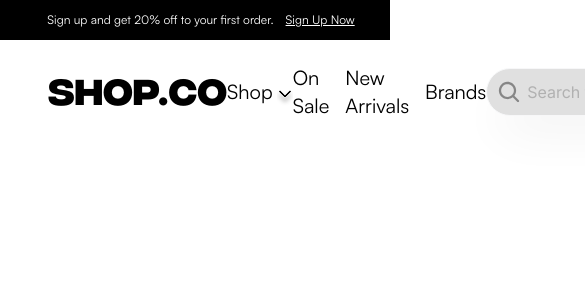
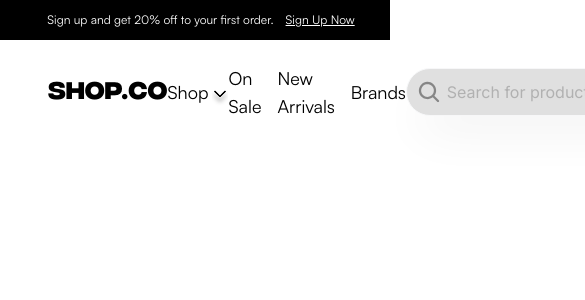
Before and after one commit to srinivas-pradhan/nextjs14-shopco-ecommerce, a Next.js app: page / in a window 390 px wide. Shown: the top 300 px of the page, 585 px wide, since content can reach past the window. Built offline with nearby package versions, Linux system fonts and the light colour scheme.

Commit message:
Support multiple screens - mobile view pending

```diff
--- a/components/NavBar.tsx
+++ b/components/NavBar.tsx
@@ -15,11 +15,22 @@ const NavBar = () => {
             "
         >
             <div onClick={() => { router.push('/')}}
-            className="font-integral-cf-bold text-4xl cursor-default ml-12">
+            className="font-integral-cf-bold xl:text-4xl lg:text-3xl text-2xl cursor-default ml-12">
                 SHOP.CO
             </div>
-            <div className="flex justify-between items-center mt-2">
-                <ul className="font-satoshi text-xl flex justify-center items-center  gap-4">
+            <div className="justify-between items-center mt-2">
+                <ul className="
+                    font-satoshi
+                    text-lg
+                    xl:text-lg
+                    lg:text-md
+                    md:text-sm
+                    flex
+                    justify-center
+                    items-center
+                    gap-4
+                    "
+                >
                     <li className="flex justify-normal cursor-default gap-1
                     "
                     onClick={() => {}}
@@ -38,7 +49,7 @@ const NavBar = () => {
                 </ul>
             </div>
             <div >
-                <div className="relative mt-2">
+                <div className="relative mt-2" onSubmit={()=>{}}>
                     <input
                         type="text"
                         className="
@@ -47,7 +58,9 @@ const NavBar = () => {
                             py-2
                             border
                             h-12
-                            md:w-[577px]
+                            xl:w-[577px]
+                            lg:w-[400px]
+                            md:w-[200px]
                             bg-spanish-gray
                             opacity-30
                             placeholder-black
@@ -62,7 +75,7 @@ const NavBar = () => {
                     />
                 <div className="absolute inset-y-0 left-0 pl-3
                     flex items-center
-                    pointer-events-none">
+                    pointer-events-none ">
                     <svg width="22" height="22" viewBox="0 0 22 22" fill="none" xmlns="http://www.w3.org/2000/svg">
                         <path d="M20.7959 19.2041L16.3437 14.75C17.6787 13.0104 18.3019 10.8282 18.087 8.64607C17.8722 6.4639 16.8353 4.44516 15.1867 2.99937C13.5382 1.55357 11.4014 0.788988 9.20984 0.860713C7.01829 0.932437 4.93607 1.8351 3.38558 3.38559C1.83509 4.93608 0.932429 7.0183 0.860705 9.20985C0.78898 11.4014 1.55356 13.5382 2.99936 15.1867C4.44515 16.8353 6.46389 17.8722 8.64606 18.087C10.8282 18.3019 13.0104 17.6787 14.75 16.3438L19.2059 20.8006C19.3106 20.9053 19.4348 20.9883 19.5715 21.0449C19.7083 21.1016 19.8548 21.1307 20.0028 21.1307C20.1508 21.1307 20.2973 21.1016 20.4341 21.0449C20.5708 20.9883 20.695 20.9053 20.7997 20.8006C20.9043 20.696 20.9873 20.5717 21.044 20.435C21.1006 20.2983 21.1298 20.1517 21.1298 20.0037C21.1298 19.8558 21.1006 19.7092 21.044 19.5725C20.9873 19.4358 20.9043 19.3115 20.7997 19.2069L20.7959 19.2041ZM3.12499 9.5C3.12499 8.23915 3.49888 7.0066 4.19938 5.95824C4.89987 4.90988 5.89551 4.09278 7.06039 3.61027C8.22527 3.12776 9.50707 3.00151 10.7437 3.2475C11.9803 3.49348 13.1162 4.10064 14.0078 4.9922C14.8994 5.88376 15.5065 7.01967 15.7525 8.2563C15.9985 9.49293 15.8722 10.7747 15.3897 11.9396C14.9072 13.1045 14.0901 14.1001 13.0418 14.8006C11.9934 15.5011 10.7608 15.875 9.49999 15.875C7.80977 15.8733 6.18927 15.2011 4.99411 14.0059C3.79894 12.8107 3.12673 11.1902 3.12499 9.5Z" fill="black" fill-opacity="0.4"/>
                     </svg>
```
